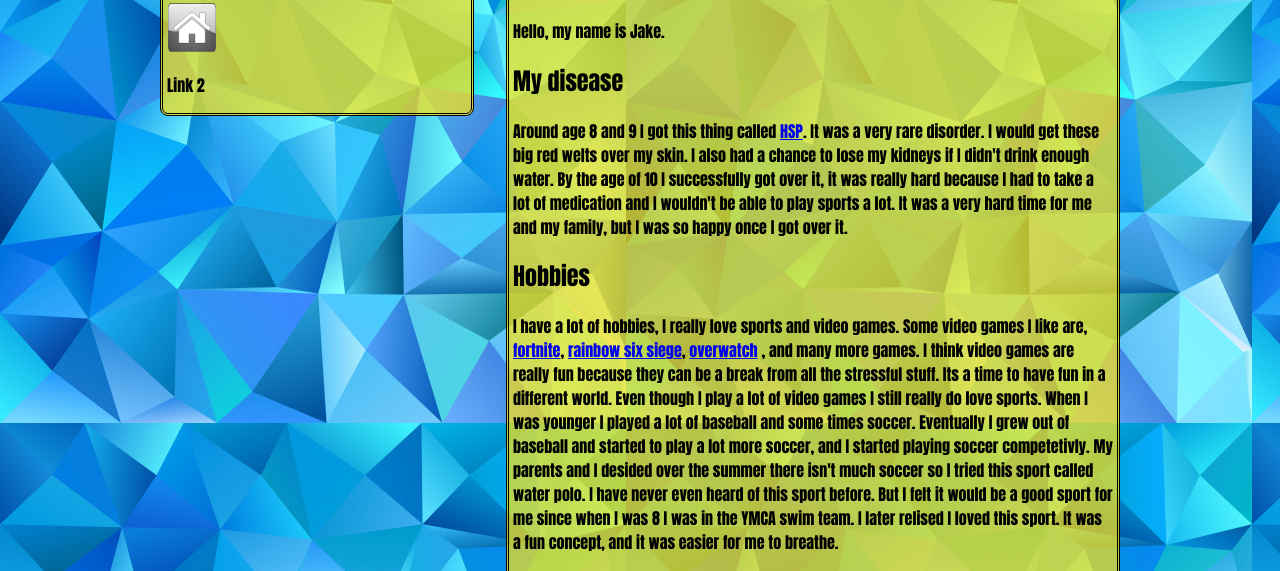
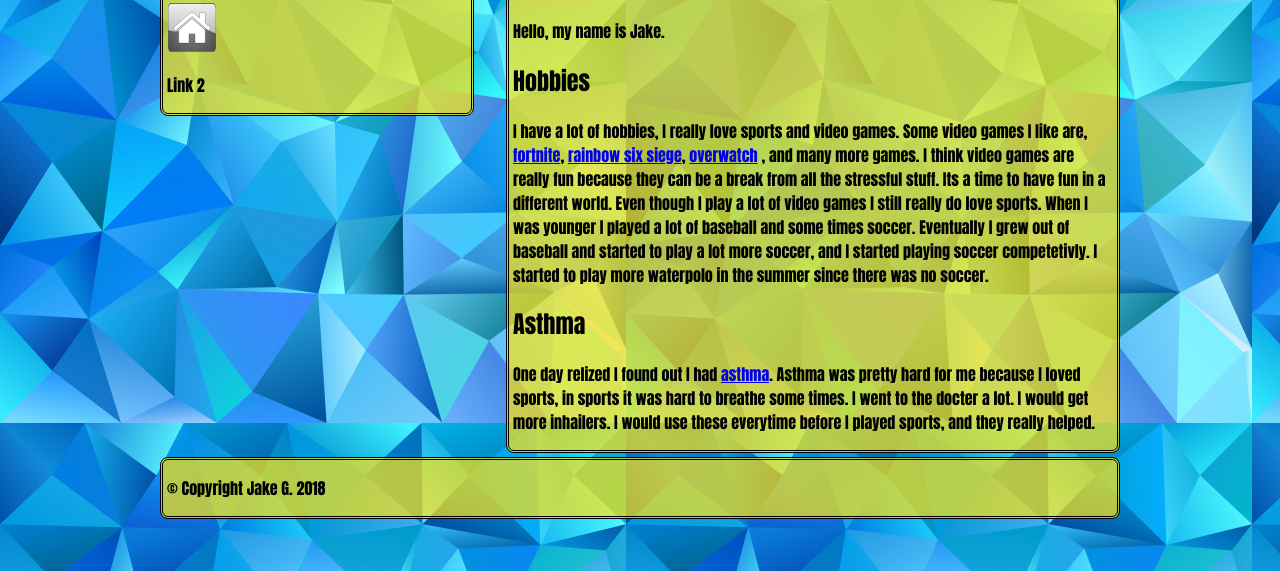
Before and after one commit to Jake-1/Jake-1.github.io, a plain HTML site: page index.html in a window 1280 px wide. Shown: the part 203-774 px from the top of the page. Drawn offline with Linux system fonts and the light colour scheme.

Commit message:
Deleted Personal Info

```diff
--- a/index.html
+++ b/index.html
@@ -26,17 +26,14 @@
 
 		<p>Hello, my name is Jake.</p>
 
-		<h2><strong>My disease</strong></h2>
-
-		<p> Around age 8 and 9 I got this thing called <a href="https://www.mayoclinic.org/diseases-conditions/henoch-schonlein-purpura/symptoms-causes/syc-20354040"><strong>HSP</strong></a>. It was a very rare disorder. I would get these big red welts over my skin. I also had a chance to lose my kidneys if I didn't drink enough water. By the age of 10 I successfully got over it, it was really hard because I had to take a lot of medication and I wouldn't be able to play sports a lot. It was a very hard time for me and my family, but I was so happy once I got over it.</p>
 
 		<h2>Hobbies</h2>
 
-		<p>I have a lot of hobbies, I really love sports and video games. Some video games I like are, <a href="https://www.epicgames.com/site/en-US/home"> fortnite</a>, <a href="https://rainbow6.ubisoft.com/siege/en-us/home/index.aspx">rainbow six siege</a>, <a href="https://playoverwatch.com/">overwatch</a> , and <strong>many</strong> more games. I think video games are really fun because they can be a break from all the stressful stuff. Its a time to have fun in a different world. Even though I play a <strong>lot</strong> of video games I still really do love sports. When I was younger I played a lot of baseball and some times soccer. Eventually I grew out of baseball and started to play a lot more soccer, and I started playing soccer competetivly. My parents and I desided over the summer there isn't much soccer so I tried this sport called water polo. I have never even heard of this sport before. But I felt it would be a good sport for me since when I was 8 I was in the YMCA swim team. I later relised I loved this sport. It was a fun concept, and it was easier for me to breathe.</p>
+		<p>I have a lot of hobbies, I really love sports and video games. Some video games I like are, <a href="https://www.epicgames.com/site/en-US/home"> fortnite</a>, <a href="https://rainbow6.ubisoft.com/siege/en-us/home/index.aspx">rainbow six siege</a>, <a href="https://playoverwatch.com/">overwatch</a> , and <strong>many</strong> more games. I think video games are really fun because they can be a break from all the stressful stuff. Its a time to have fun in a different world. Even though I play a <strong>lot</strong> of video games I still really do love sports. When I was younger I played a lot of baseball and some times soccer. Eventually I grew out of baseball and started to play a lot more soccer, and I started playing soccer competetivly. I started to play more waterpolo in the summer since there was no soccer. </p>
 
 		<h2>Asthma</h2>
 
-		<p>I relised I found out I had <a href="https://www.webmd.com/asthma/default.htm">asthma</a> right before the time I got hsp. Asthma was pretty hard for me because I loved sports, in sports it was hard to breathe some times. I went to the docter a lot. I would get more inhailers. I would use these everytime before I played sports, and they really helped. Im twelve now and ive had asthma for about 4 years now and i've learned you can overcome it. You just always need to breathe for anything, even if you dont think you need to. I also learned you always need to take deep breathes and when ever you aree running out of breath don't get nervous just keep calm.</p>
+		<p>One day relized I found out I had <a href="https://www.webmd.com/asthma/default.htm">asthma</a>. Asthma was pretty hard for me because I loved sports, in sports it was hard to breathe some times. I went to the docter a lot. I would get more inhailers. I would use these everytime before I played sports, and they really helped. </p>
 
 
 	</div>
```
